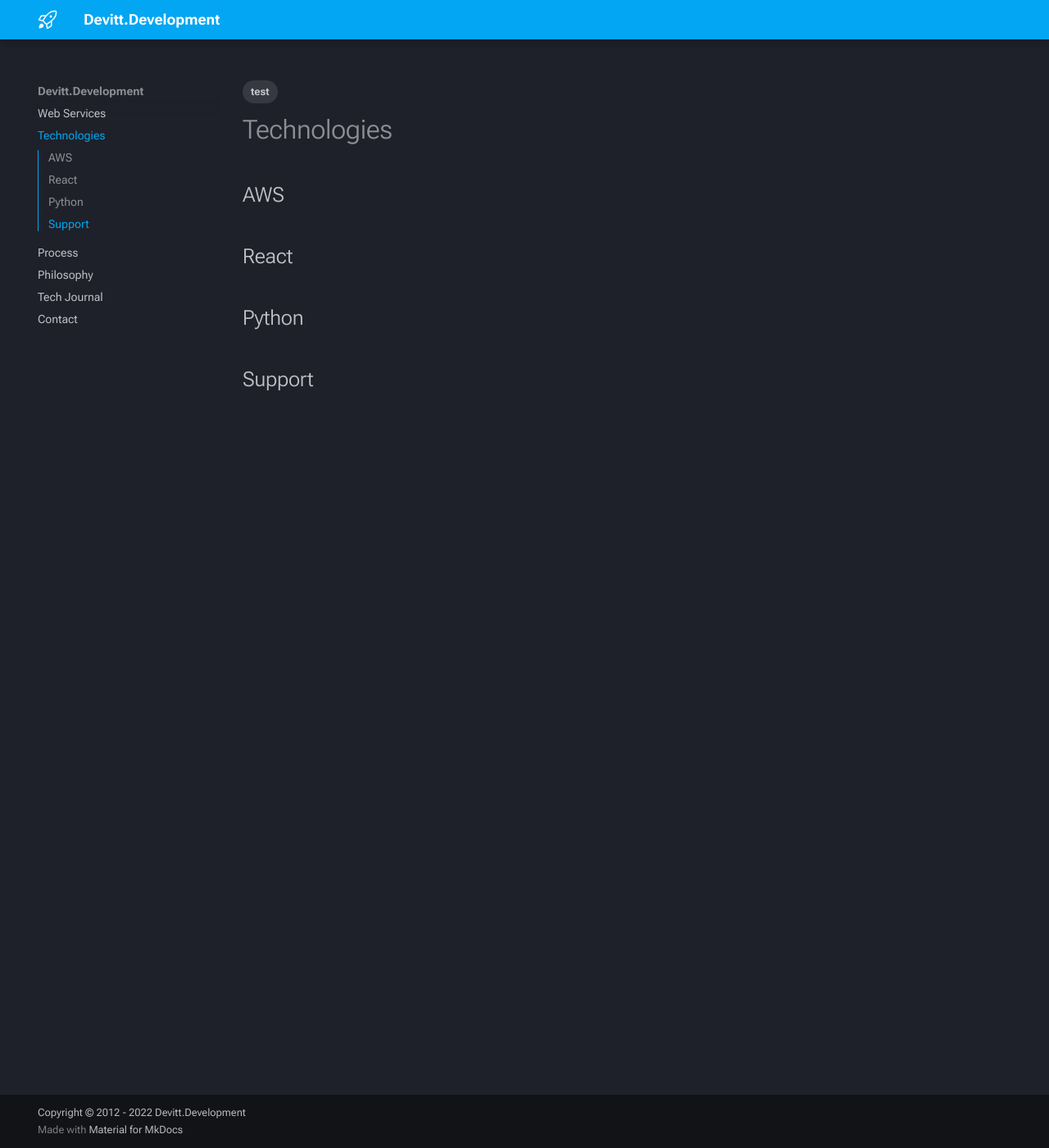
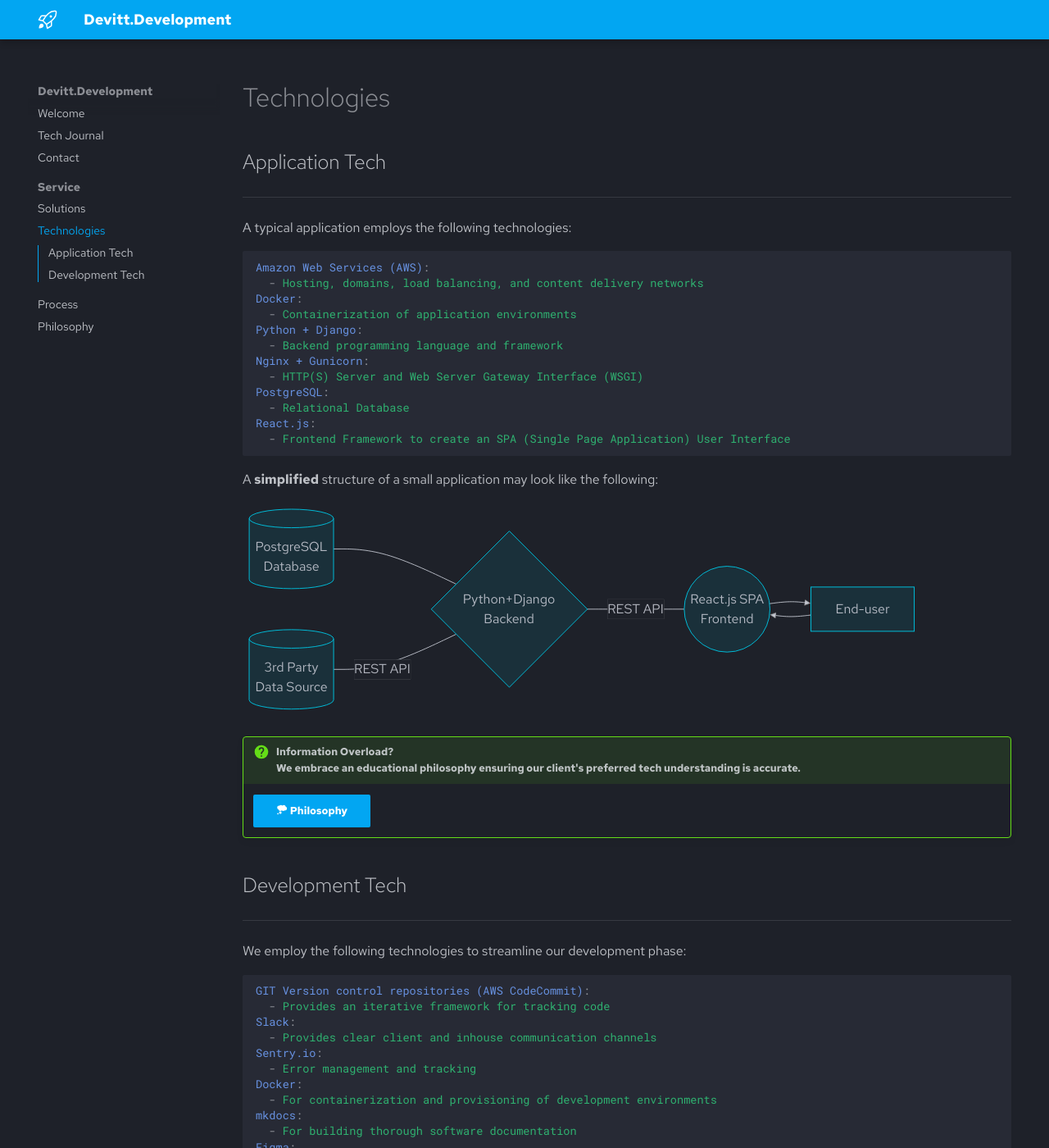
Before and after one commit to Vigrond/devittdev, an MkDocs documentation site: the page built from docs/tech.md, in a window 1280 px wide and 1400 px high. Shown: the whole window at 82% size. Built offline with MkDocs 1.6.1 and Material for MkDocs 9.7.7, drawn with Linux system fonts in a browser that asks for light colours; some of the changed text lies outside the part shown.

Commit message:
Page updates

````diff
--- a/docs/tech.md
+++ b/docs/tech.md
@@ -1,14 +1,65 @@
----
-tags:
-  - test
----
 
 # Technologies
 
-## AWS
+## Application Tech
+<hr/>
+A typical application employs the following technologies:
 
-## React
+``` yaml
 
-## Python
+Amazon Web Services (AWS):
+  - Hosting, domains, load balancing, and content delivery networks
+Docker:
+  - Containerization of application environments
+Python + Django:
+  - Backend programming language and framework
+Nginx + Gunicorn:
+  - HTTP(S) Server and Web Server Gateway Interface (WSGI)
+PostgreSQL:
+  - Relational Database
+React.js:
+  - Frontend Framework to create an SPA (Single Page Application) User Interface
+```
 
-## Support
+A **simplified** structure of a small application may look like the following:
+
+``` mermaid
+graph LR
+  A[(PostgreSQL<br/>Database)] --- B{Python+Django<br/>Backend};
+  B ---|REST API| C((React.js SPA<br/>Frontend));
+  E[(3rd Party<br/>Data Source)] ---|REST API| B;
+  C --> D[End-user];
+  D --> C;
+```
+!!! question "Information Overload?  <br/>We embrace an educational philosophy ensuring our client's preferred tech understanding is accurate."
+    [ :material-thought-bubble: Philosophy ](/philosophy){ .md-button .md-button--primary }
+## Development Tech
+<hr/>
+We employ the following technologies to streamline our development phase:
+
+``` yaml
+GIT Version control repositories (AWS CodeCommit):
+  - Provides an iterative framework for tracking code
+Slack:
+  - Provides clear client and inhouse communication channels
+Sentry.io:
+  - Error management and tracking
+Docker:
+  - For containerization and provisioning of development environments
+mkdocs:
+  - For building thorough software documentation
+Figma:
+  - For wireframing, prototyping, and UI design in initial phase of development
+    cycle.
+Google Cloud:
+  - Provides video meetings, and file management of documents, spreadsheets,
+    and important files
+2-Factor Auth:
+  - Enabled on all development accounts to be sure sensitive information is
+    never in the wrong hands
+AWS Backup:
+  - All project resources are backed up into the secure cloud on a daily basis
+```
+
+!!! ninfo "Click below to learn how these technologies apply in the Development Process."
+    [ :material-cog: Development Process  ](/process){ .md-button .md-button--primary }
--- a/mkdocs.yml
+++ b/mkdocs.yml
@@ -18,8 +18,10 @@
     #- search.highlight
     #- search.share
     - toc.integrate
+    - content.code.annotate
   font:
-    text: Roboto Flex
+    text: Red Hat Text
+    code: Roboto Mono
 extra_css:
   - stylesheets/extra.css
 extra_javascript:
@@ -32,21 +34,40 @@
 extra:
   generator: true
 markdown_extensions:
+  - admonition
+  - attr_list
+  - def_list
   - pymdownx.betterem
+  - pymdownx.critic
   - pymdownx.caret
+  - pymdownx.keys
   - pymdownx.mark
   - pymdownx.tilde
   - pymdownx.highlight:
       anchor_linenums: true
-  - pymdownx.superfences
+  - pymdownx.superfences:
+      custom_fences:
+        - name: mermaid
+          class: mermaid
+          format: !!python/name:pymdownx.superfences.fence_code_format
   - pymdownx.inlinehilite
+  - pymdownx.tasklist:
+      custom_checkbox: true
+  - pymdownx.details
+  - pymdownx.emoji:
+      emoji_index: !!python/name:materialx.emoji.twemoji
+      emoji_generator: !!python/name:materialx.emoji.to_svg
   - meta
+  - md_in_html
+  - tables
   #- toc:
   #    permalink: true
 nav:
-  - Web Services: 'index.md'
-  - 'tech.md'
-  - Process: 'process.md'
-  - 'philosophy.md'
+  - Welcome: 'index.md'
   - 'journal.md'
   - 'contact.md'
+  - Service:
+    - Solutions: 'services.md'
+    - 'tech.md'
+    - Process: 'process.md'
+    - 'philosophy.md'
````
Also changed, not shown: docs/index.md (+15 -15 lines), docs/process.md (+16 -0 lines), docs/services.md (added, +58 -0 lines).
